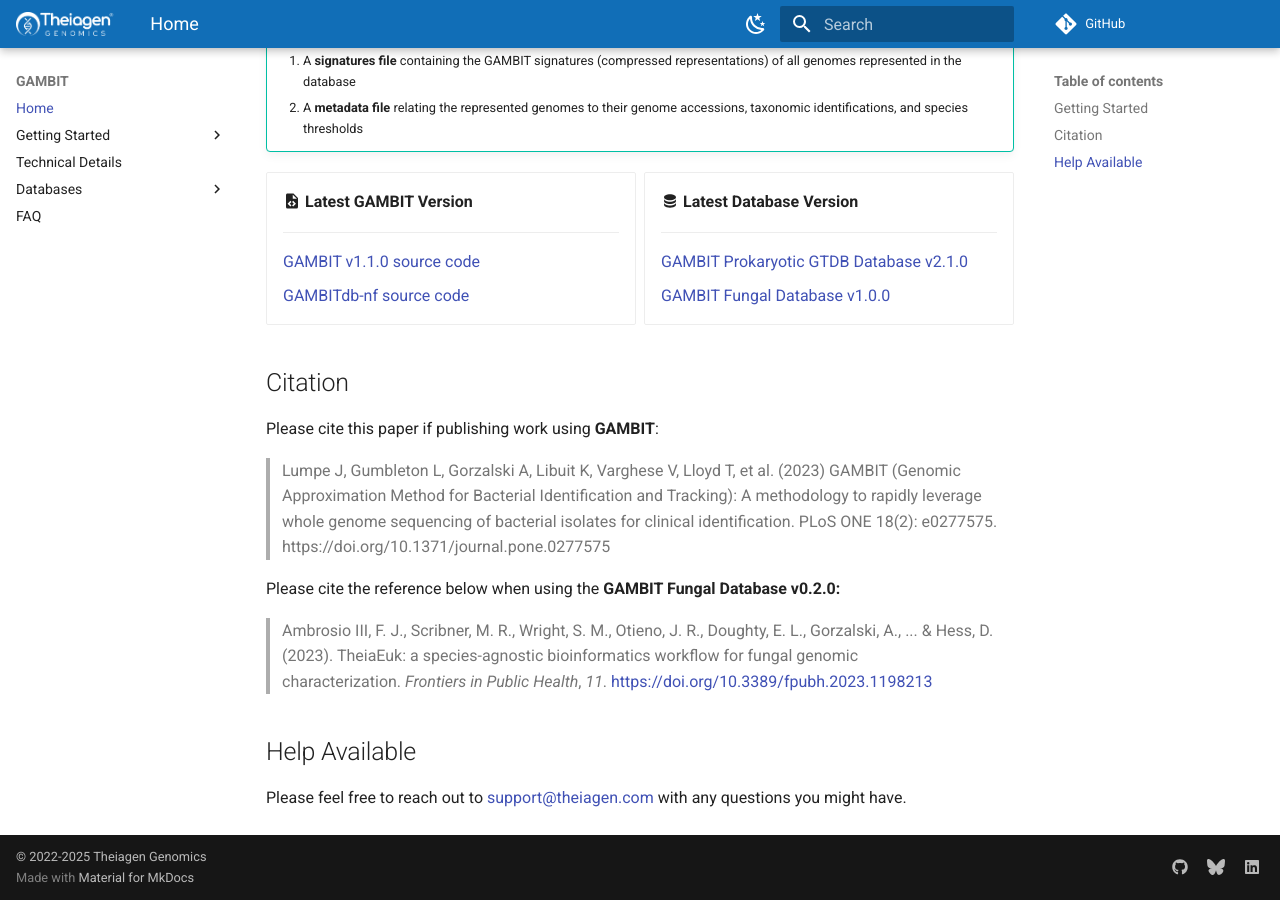
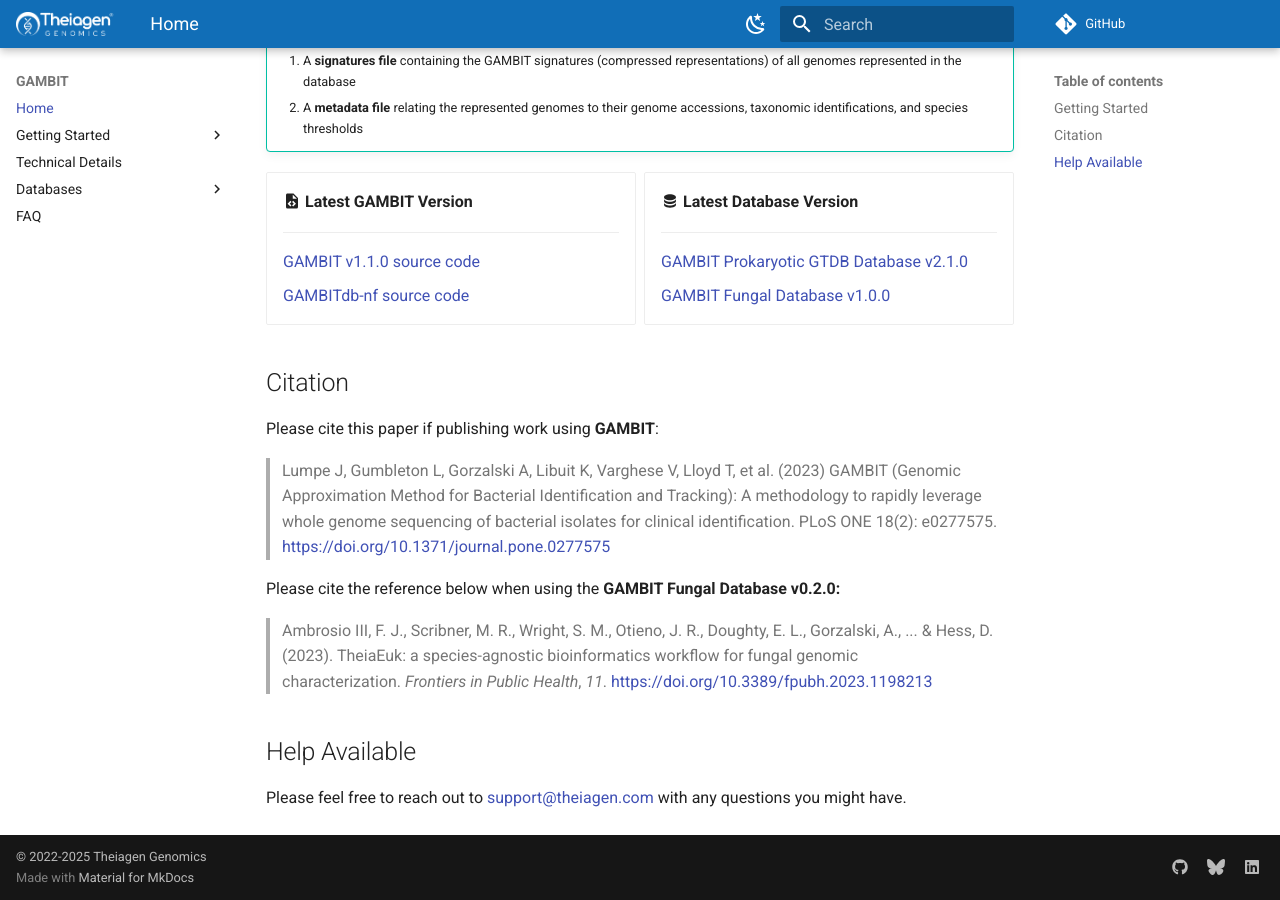
Before and after one commit to gambit-suite/gambit-docs, an MkDocs documentation site: the page built from docs/index.md, in a window 1280 px wide and 900 px high, scrolled down 1064 px. Built offline with MkDocs 1.6.1 and Material for MkDocs 9.7.7, drawn with Linux system fonts in a browser that asks for light colours; comment, search, counter and statistics services are not loaded.

Commit message:
hyperlink citations

```diff
--- a/docs/index.md
+++ b/docs/index.md
@@ -60,7 +60,7 @@
 
 Please cite this paper if publishing work using **GAMBIT**:
 
-> Lumpe J, Gumbleton L, Gorzalski A, Libuit K, Varghese V, Lloyd T, et al. (2023) GAMBIT (Genomic Approximation Method for Bacterial Identification and Tracking): A methodology to rapidly leverage whole genome sequencing of bacterial isolates for clinical identification. PLoS ONE 18(2): e0277575. https://doi.org/10.1371/journal.pone.0277575
+> Lumpe J, Gumbleton L, Gorzalski A, Libuit K, Varghese V, Lloyd T, et al. (2023) GAMBIT (Genomic Approximation Method for Bacterial Identification and Tracking): A methodology to rapidly leverage whole genome sequencing of bacterial isolates for clinical identification. PLoS ONE 18(2): e0277575. <https://doi.org/10.1371/journal.pone.0277575>
 
 Please cite the reference below when using the **GAMBIT Fungal Database v0.2.0:**
 
```
